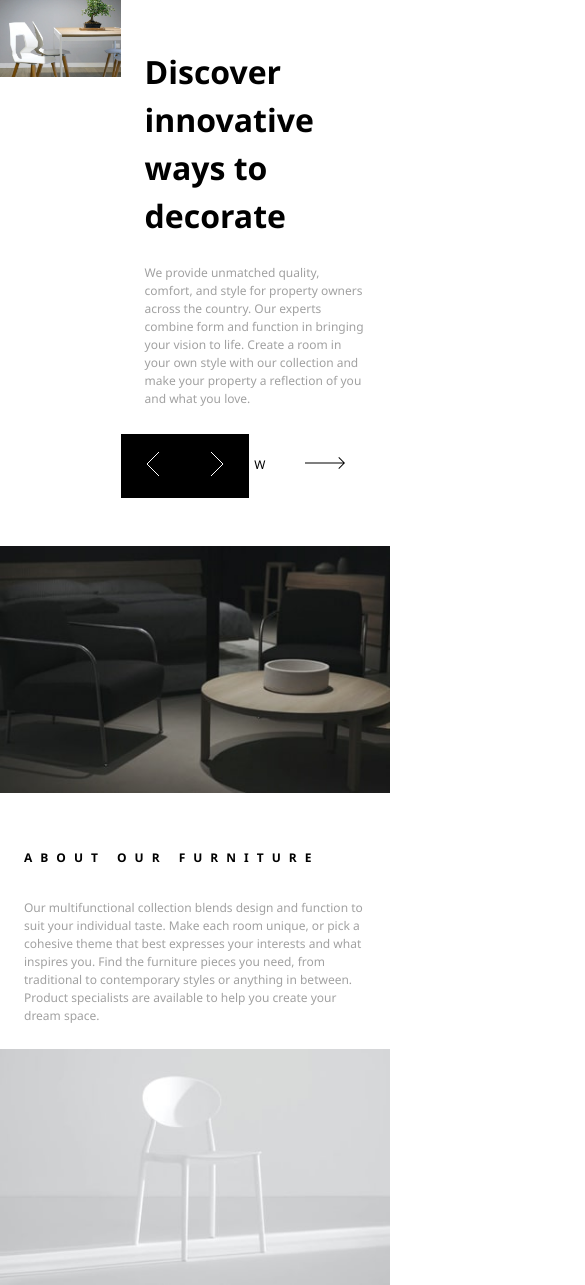
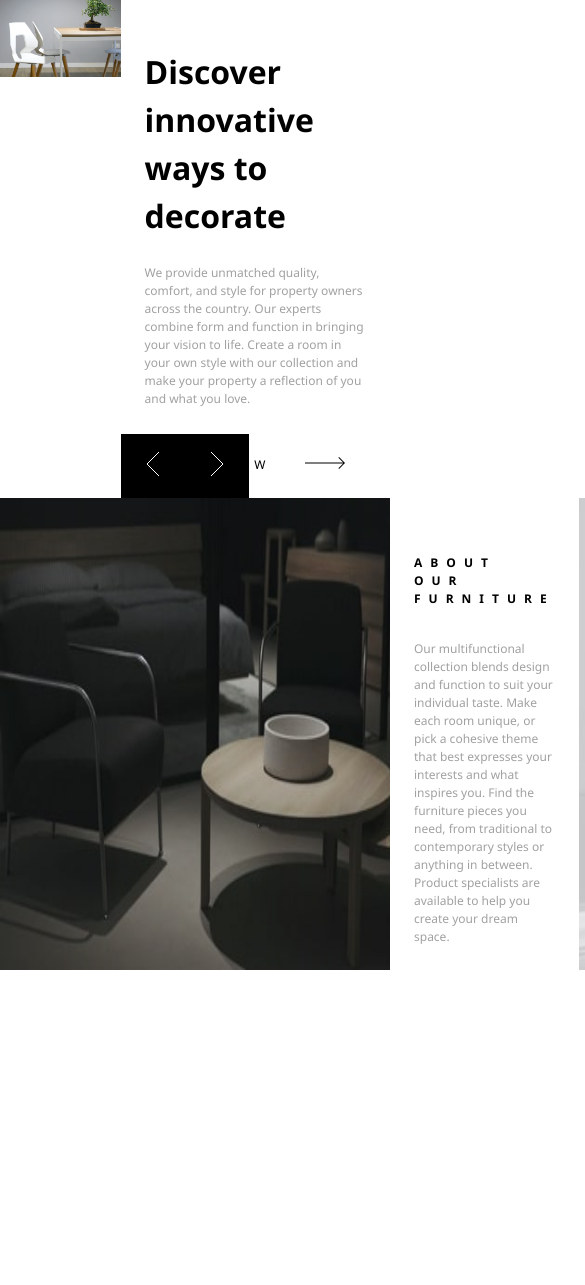
Before and after one commit to ashwingairola/room-homepage, an Angular app: page / in a window 390 px wide. Shown: the top 1285 px of the page, 585 px wide, since content can reach past the window. After the commit the page ends 970 px from the top, so only its background shows below. Built offline with nearby package versions, Linux system fonts and the light colour scheme.

Commit message:
Breakpoint added.

```diff
--- a/src/app/components/about/about.component.scss
+++ b/src/app/components/about/about.component.scss
@@ -1,4 +1,5 @@
 @import '~src/scss/variables';
+@import '~src/scss/mixins';
 
 .about {
 	display: flex;
@@ -20,3 +21,10 @@
 .about__description {
 	color: $dark-gray;
 }
+
+@include gt-mobile {
+	.about {
+		flex-direction: row;
+		margin-top: 0;
+	}
+}
```
